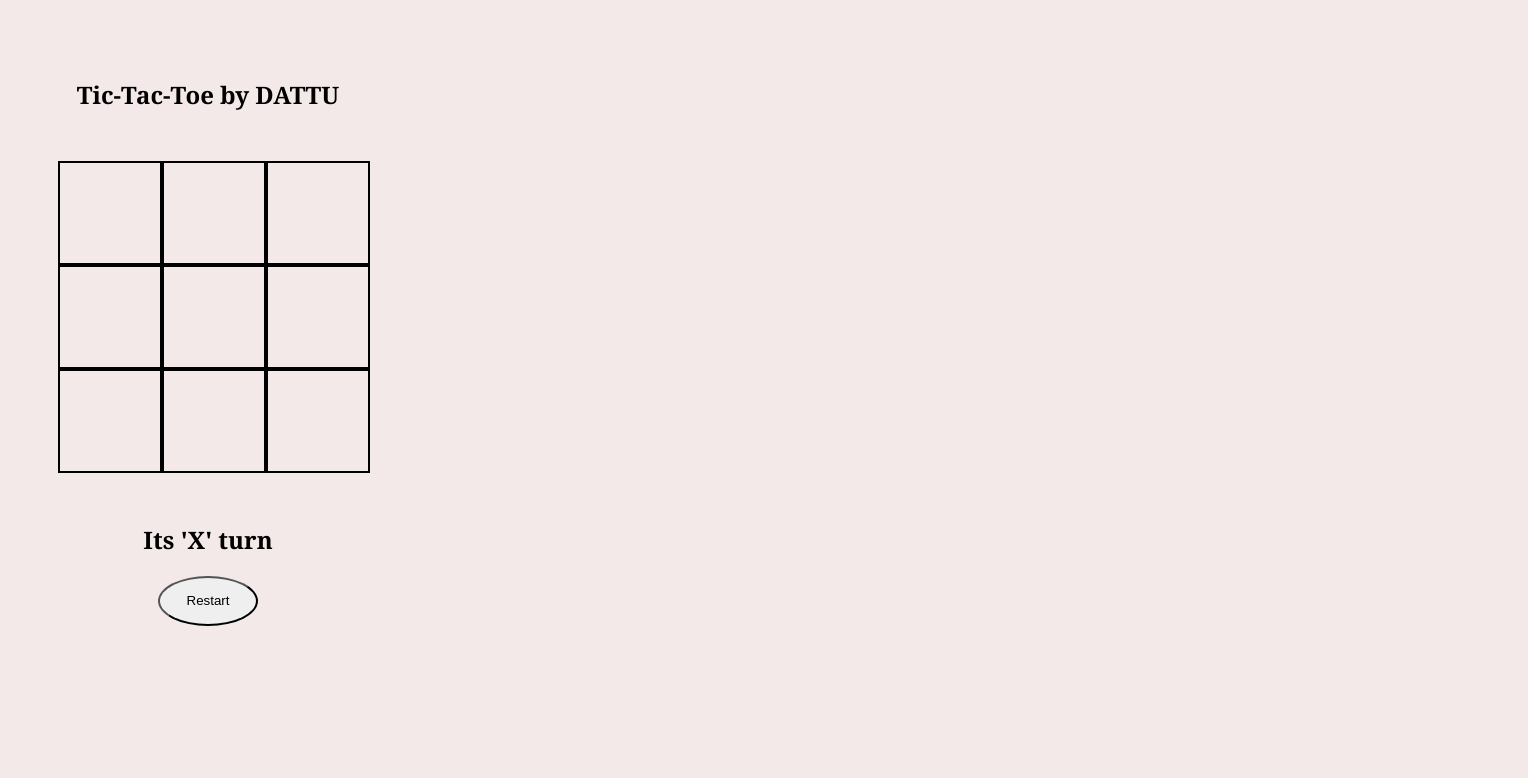
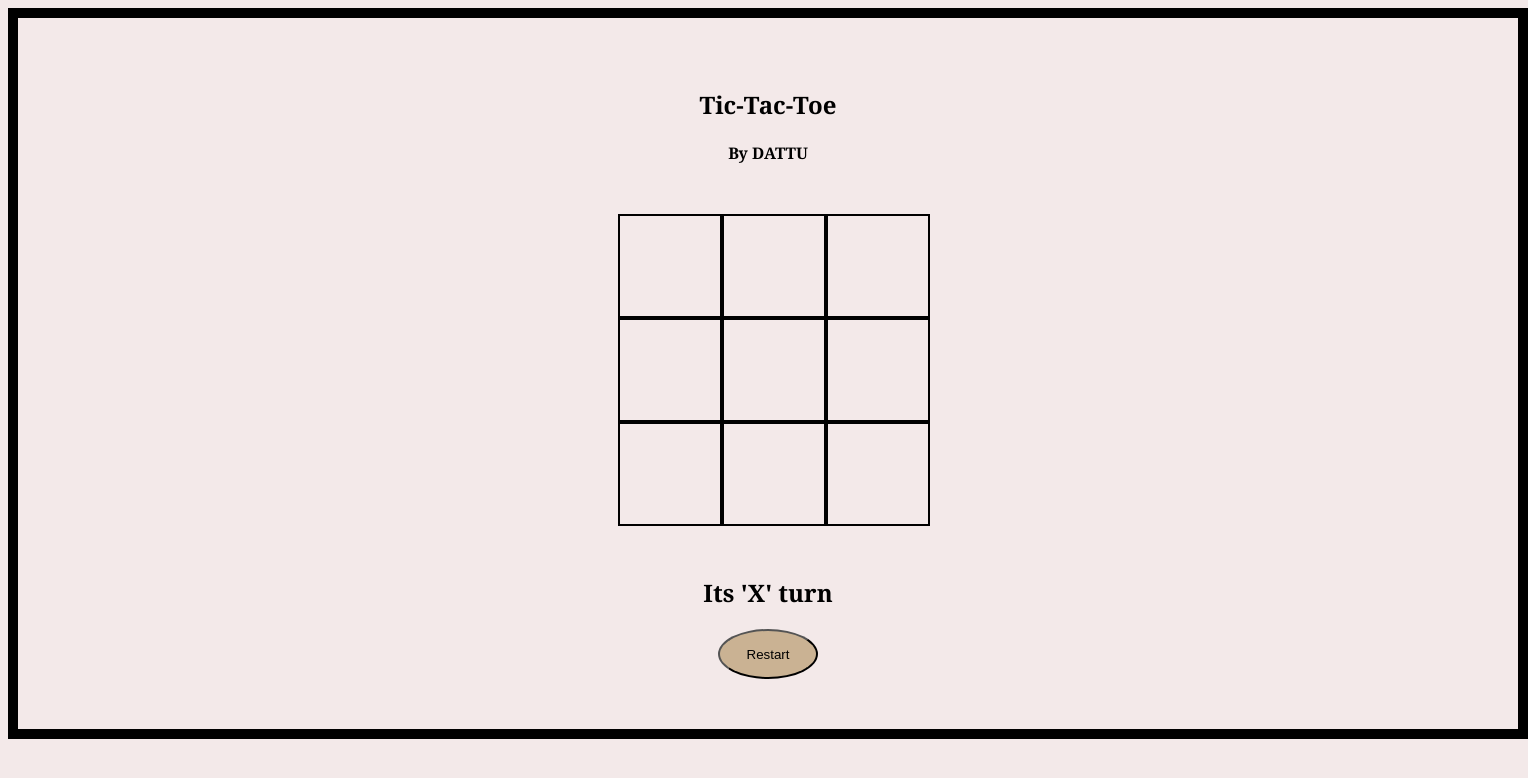
Before and after one commit to dattu7/tic-tac-toe, a plain HTML site: page index.html in a window 1280 px wide. Shown: the whole page, 1528 px wide, since content can reach past the window. Drawn offline with Linux system fonts and the light colour scheme.

Commit message:
Add files via upload

```diff
--- a/index.html
+++ b/index.html
@@ -7,8 +7,11 @@
     <title>TicTacToe</title>
 </head>
 <body>
-    <section>
-        <h1>Tic-Tac-Toe by DATTU</h1>
+    <section >
+        <!-- <video autoplay muted loop id="myVideo">
+            <source src="https://cdn.pixabay.com/vimeo/220312371/background-9584.mp4?width=640&hash=21888c38363c43fe229260ee66f6c9d8fa85b046" type="video/mp4">
+          </video> -->
+        <h1>Tic-Tac-Toe </h1><h4>By DATTU</h4>
         <div class="game--container">
             <div data-cell-index="0" class="cell"></div>
             <div data-cell-index="1" class="cell"></div>
--- a/styles.css
+++ b/styles.css
@@ -3,10 +3,14 @@ body{
     position: absolute;
     text-align: center;
     background-color: rgb(243, 233, 233);
+    background-image: url("");
 }
 section{
     text-align: center;
     padding: 50px;
+    width: 1400px;
+    border: 2px solid black;
+    border-width: 10px;
 }
 .game--container{
     display: grid;
@@ -15,6 +19,7 @@ section{
     margin: 50px auto;
     /* grid-gap: 1px; */
 }
+
 .cell{
     font-family: 'Permannent Marker', cursive;
     width: 100px;
@@ -23,11 +28,18 @@ section{
     cursor: pointer;
     font-size: 60px;
 }
+.cell:hover{
+    background-color: rgb(202, 178, 147);
+}
 button{
     height: 50px;
     width: 100px;
     border-radius: 50%;
+    background-color: rgb(202, 178, 147);
 }
 button:hover{
     background-color: rgb(9, 224, 153);
 }
+/* h1{
+    font-size: 37px;
+} */
```
